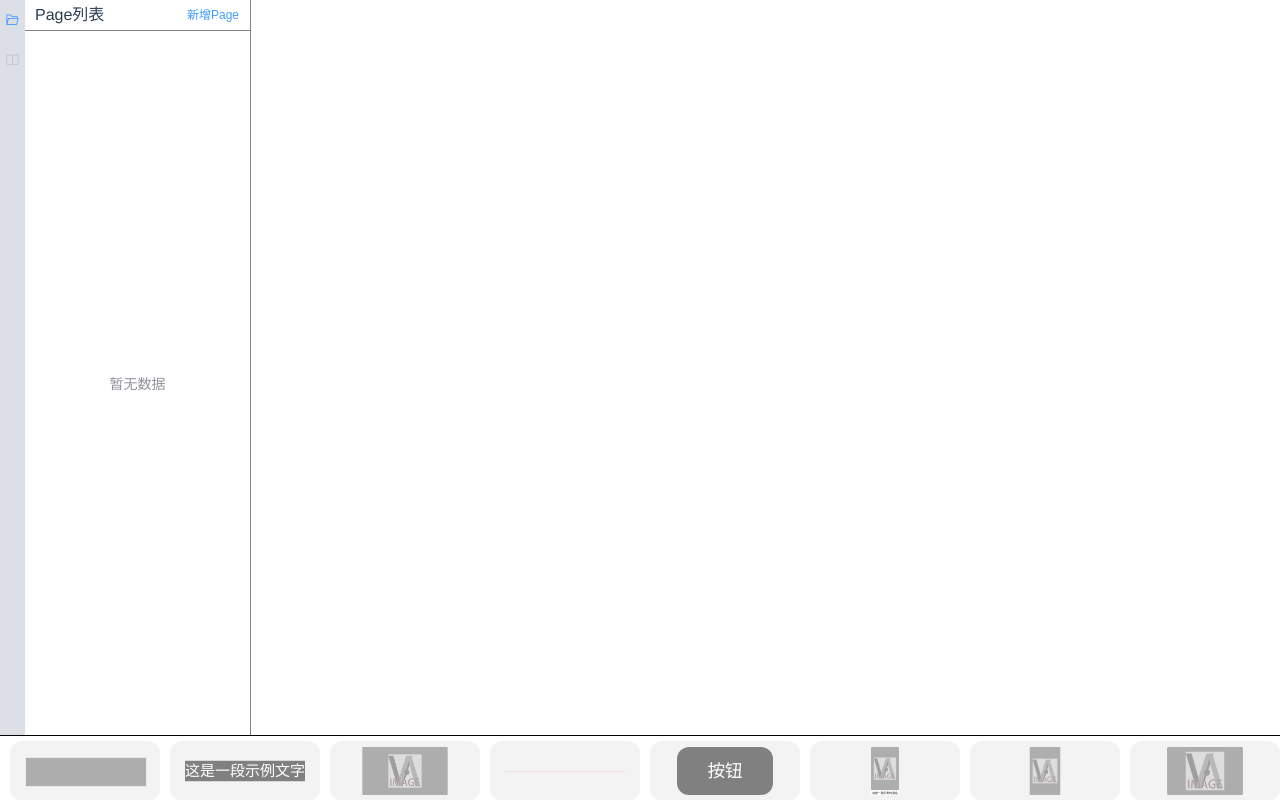
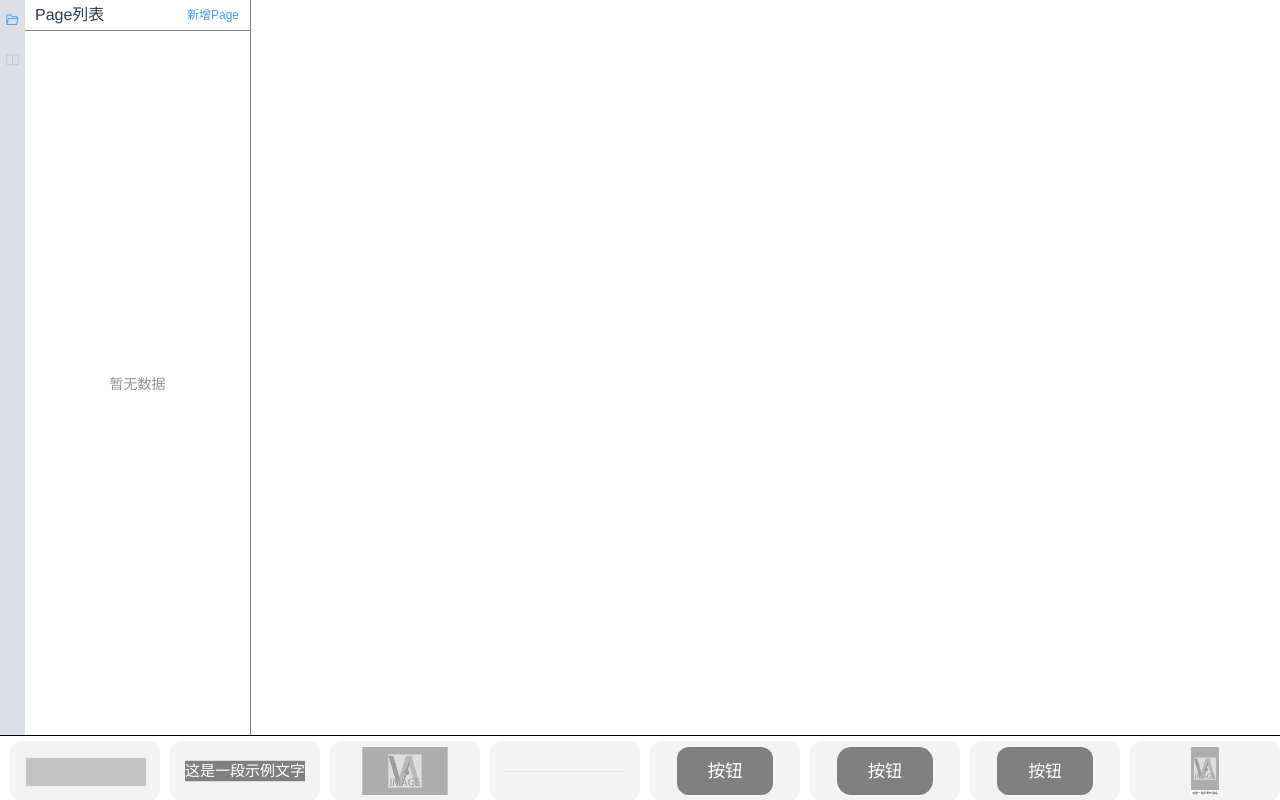
Before and after one commit to kanchenai/painter, a Vue app: page / in a window 1280 px wide. Built offline with nearby package versions, Linux system fonts and the light colour scheme; a small style sheet from the web is missing.

Commit message:
更新预设控件，修复一些问题

```diff
--- a/src/components/Painter.vue
+++ b/src/components/Painter.vue
@@ -30,6 +30,9 @@
         direction="ltr">
       <div style="text-align: left" v-html="code"></div>
     </el-drawer>
+
+    <dialog-view-editor ref="dialogViewEditor"></dialog-view-editor>
+    <dialog-page-editor ref="dialogPageEditor"></dialog-page-editor>
   </div>
 </template>
 
@@ -41,6 +44,8 @@ import utils from "@/store/utils";
 import {marked} from "marked";
 import hljs from "highlight.js";
 import MovePreview from "@/components/module/MovePreview.vue";
+import DialogViewEditor from "@/components/dialog/DialogViewEditor.vue";
+import DialogPageEditor from "@/components/dialog/DialogPageEditor.vue";
 
 export default {
   name: 'App',
@@ -137,6 +142,8 @@ export default {
   },
 
   components: {
+    DialogPageEditor,
+    DialogViewEditor,
     MovePreview,
     AllPreview,
     ViewEffect,
--- a/src/components/dialog/DialogPageEditor.vue
+++ b/src/components/dialog/DialogPageEditor.vue
@@ -33,6 +33,11 @@ export default {
 
       dataId: "",
     }
+  },
+
+  created() {
+    window.dialogPageEditor = this;
+    Vue.prototype.$dialogPageEditor = this;
   },
 
   methods: {
--- a/src/components/group/GroupPreview.vue
+++ b/src/components/group/GroupPreview.vue
@@ -9,9 +9,7 @@
         <base-preview v-else :detail="child" is-root="false"></base-preview>
       </div>
     </div>
-    <div class="bg"
-         :style="bgStyle"
-         v-if="detail.type=='group'"></div>
+    <div class="bg" :style="bgStyle" v-if="detail.type=='group'"></div>
   </div>
 </template>
 <script>
@@ -75,20 +73,6 @@ export default {
 
       return value;
     },
-    scrollHeight() {
-      let value = this.height;
-      if (this.$refs.group) {
-        value = this.$refs.group.scrollHeight;
-      }
-      return value;
-    },
-    scrollWidth() {
-      let value = this.width;
-      if (this.$refs.group) {
-        value = this.$refs.group.scrollWidth;
-      }
-      return value;
-    },
     style() {
       let value = {}
 
@@ -128,7 +112,7 @@ export default {
     bgStyle() {
       let value = {...this.style}
       value.background = "gray";
-      value.opacity = 0.6;
+      value.opacity = 0.4;
       return value;
     }
   },
--- a/src/components/module/ViewTree.vue
+++ b/src/components/module/ViewTree.vue
@@ -60,13 +60,9 @@
         </span>
       </span>
     </el-tree>
-    <dialog-view-editor ref="dialogViewEditor"></dialog-view-editor>
-    <dialog-page-editor ref="dialogPageEditor"></dialog-page-editor>
   </div>
 </template>
 <script>
-import DialogViewEditor from "@/components/dialog/DialogViewEditor.vue";
-import DialogPageEditor from "@/components/dialog/DialogPageEditor.vue";
 import utils from "@/store/utils";
 
 export default {
@@ -159,18 +155,18 @@ export default {
 
   methods: {
     addPage() {
-      this.$refs.dialogPageEditor.addShow();
+      this.$dialogPageEditor.addShow();
     },
     addView(fatherId) {
-      this.$refs.dialogViewEditor.addShow(fatherId);
+      this.$dialogViewEditor.addShow(fatherId);
     },
 
     editPage(id) {
-      this.$refs.dialogPageEditor.editShow(id);
+      this.$dialogPageEditor.editShow(id);
     },
 
     editView(id) {
-      this.$refs.dialogViewEditor.editShow(id);
+      this.$dialogViewEditor.editShow(id);
     },
 
     removeView(id) {
@@ -301,8 +297,6 @@ export default {
   },
 
   components: {
-    DialogViewEditor,
-    DialogPageEditor
   }
 }
 </script>
--- a/src/components/module/viewList.js
+++ b/src/components/module/viewList.js
@@ -97,6 +97,110 @@ let viewList = [
         ]
     },
     {
+        label: "按钮（中）",
+        type: "focus",
+        style: {
+            width: 100,
+            height: 50,
+        },
+        children: [
+            {
+                label: "背景",
+                type: "div",
+                style: {
+                    width: 100,
+                    height: 50,
+                    background: "#808080",
+                    borderRadius: 15,
+                }
+            },
+            {
+                label: "焦点",
+                type: "div",
+                style: {
+                    width: 100,
+                    height: 50,
+                    background: "#ff0000",
+                    borderRadius: 15,
+                },
+                props: {
+                    id: "focus"
+                }
+            },
+            {
+                label: "文本",
+                type: "text",
+                style: {
+                    left: 0,
+                    top: 0,
+                    width: 100,
+                    height: 50,
+                    background: "",
+                    color: "#ffffff",
+                    fontSize: 18,
+                    whiteSpace: "nowrap",
+                    overflow: "hidden",
+                    textAlign: "center",
+                },
+                props: {
+                    value: "按钮"
+                }
+            }
+        ]
+    },
+    {
+        label: "按钮（小）",
+        type: "focus",
+        style: {
+            width: 80,
+            height: 40,
+        },
+        children: [
+            {
+                label: "背景",
+                type: "div",
+                style: {
+                    width: 80,
+                    height: 40,
+                    background: "#808080",
+                    borderRadius: 10,
+                }
+            },
+            {
+                label: "焦点",
+                type: "div",
+                style: {
+                    width: 80,
+                    height: 40,
+                    background: "#ff0000",
+                    borderRadius: 10,
+                },
+                props: {
+                    id: "focus"
+                }
+            },
+            {
+                label: "文本",
+                type: "text",
+                style: {
+                    left: 0,
+                    top: 0,
+                    width: 80,
+                    height: 40,
+                    background: "",
+                    color: "#ffffff",
+                    fontSize: 14,
+                    whiteSpace: "nowrap",
+                    overflow: "hidden",
+                    textAlign: "center",
+                },
+                props: {
+                    value: "按钮"
+                }
+            }
+        ]
+    },
+    {
         label: "内容推荐位",
         type: "focus",
         style: {
@@ -171,7 +275,104 @@ let viewList = [
             }
         ]
     },
+    {
+        label: "小图推荐位",
+        type: "focus",
+        style: {
+            width: 176,
+            height: 128,
+        },
+        children: [
+            {
+                label: "内容图片",
+                type: "img",
+                style: {
+                    width: 176,
+                    height: 128,
+                    borderRadius: 7,
+                },
+            }
+        ]
+    },
+
+    {
+        label: "内容推荐位",
+        type: "focus",
+        style: {
+            width: 216,
+            height: 280,
+        },
+        children: [
+            {
+                label: "内容图片",
+                type: "img",
+                style: {
+                    width: 216,
+                    height: 280,
+                    borderRadius: 7,
+                },
+            }
+        ]
+    },
+    {
+        label: "内容大推荐位",
+        type: "focus",
+        style: {
+            width: 440,
+            height: 280,
+        },
+        children: [
+            {
+                label: "内容图片",
+                type: "img",
+                style: {
+                    width: 440,
+                    height: 280,
+                    borderRadius: 7,
+                },
+            }
+        ]
+    },
+    {
+        label: "内容小推荐位",
+        type: "focus",
+        style: {
+            width: 216,
+            height: 134,
+        },
+        children: [
+            {
+                label: "内容图片",
+                type: "img",
+                style: {
+                    width: 216,
+                    height: 134,
+                    borderRadius: 7,
+                },
+            }
+        ]
+    },
+    {
+        label: "内容长推荐位",
+        type: "focus",
+        style: {
+            width: 1124,
+            height: 134,
+        },
+        children: [
+            {
+                label: "内容图片",
+                type: "img",
+                style: {
+                    width: 1124,
+                    height: 134,
+                    borderRadius: 7,
+                },
+            }
+        ]
+    },
 ];
 
+// 440 + 12 + 216 + 12 + 216 + 12 + 216
 
 export default viewList;
--- a/src/components/text/TextPreview.vue
+++ b/src/components/text/TextPreview.vue
@@ -8,7 +8,7 @@
 import viewUtils from "@/utils/viewUtils";
 
 export default {
-  name: "TextView",
+  name: "TextPreview",
   props: {
     detail: Object,
     moving: {
```
